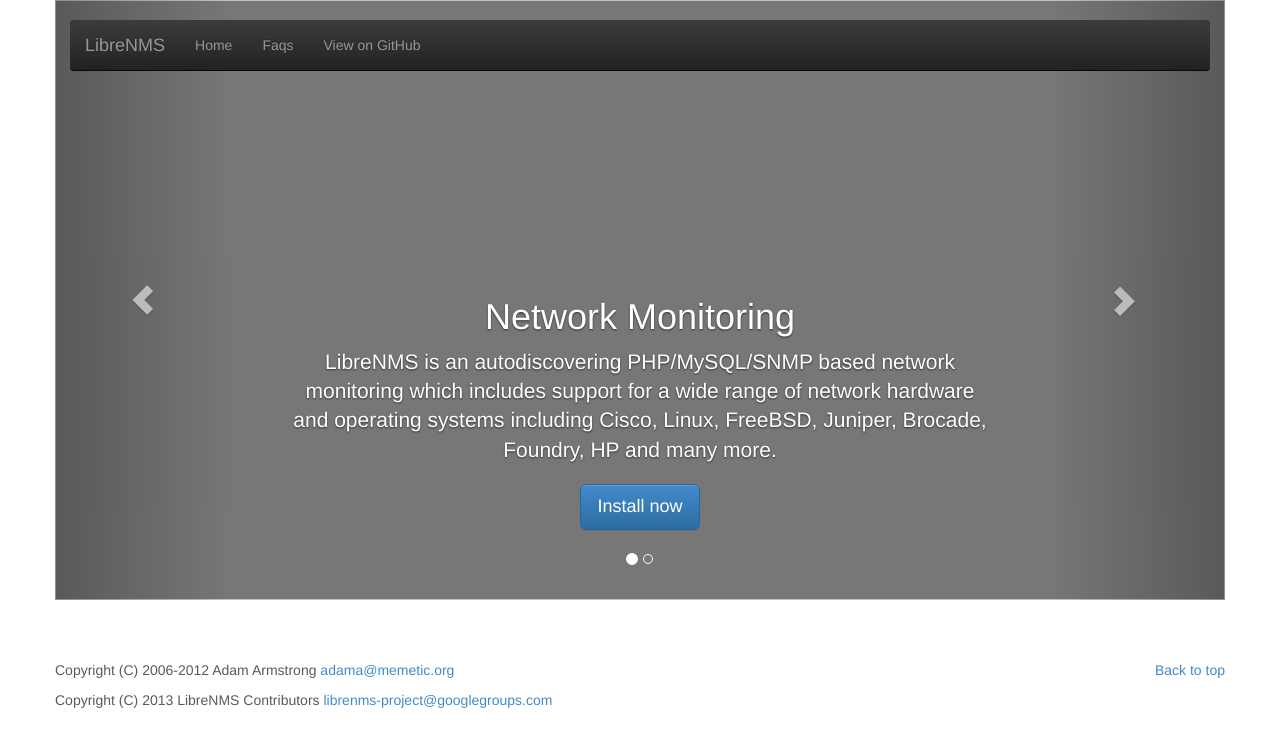
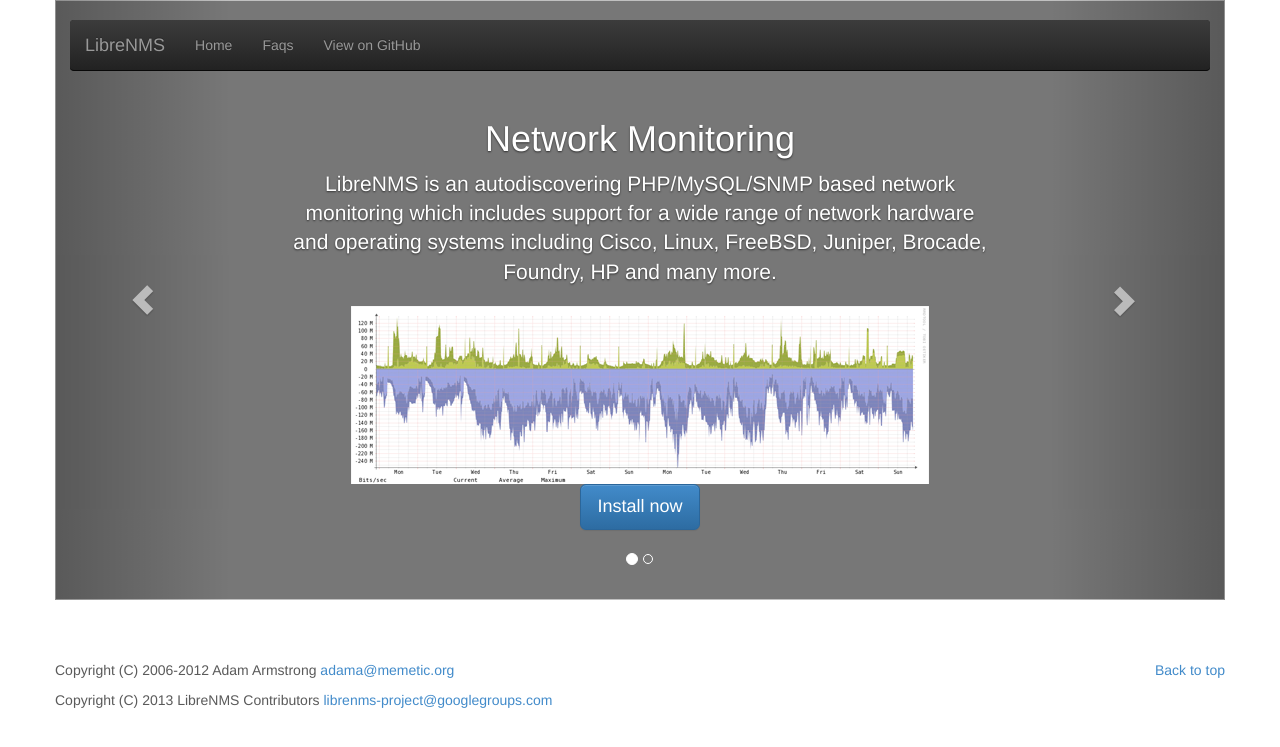
Before and after one commit to librenms/librenms.github.io, a Jekyll site: the page built from index.html, in a window 1280 px wide. Shown: the top 747 px of the page. Built offline with Jekyll 4.4.1, drawn with Linux system fonts in a browser that asks for light colours.

Commit message:
Updating carousel

```diff
--- a/index.html
+++ b/index.html
@@ -15,6 +15,7 @@
         <div class="carousel-caption">
           <h1>Network Monitoring</h1>
           <p>LibreNMS is an autodiscovering PHP/MySQL/SNMP based network monitoring which includes support for a wide range of network hardware and operating systems including Cisco, Linux, FreeBSD, Juniper, Brocade, Foundry, HP and many more.</p>
+          <img src="images/demo-graph.png" alt="Demo Graph">
           <p><a class="btn btn-lg btn-primary" href="https://github.com/librenms/librenms/" role="button">Install now</a></p>
         </div>
       </div>
@@ -24,7 +25,7 @@
       <div class="container">
         <div class="carousel-caption">
           <h1>Extensive device support</h1>
-          <p><img src="images/devices-list.png" border="0"></p>
+          <p><img src="images/devices-list.png" alt="Devices"></p>
         </div>
       </div>
     </div>
--- a/stylesheets/stylesheet.css
+++ b/stylesheets/stylesheet.css
@@ -463,3 +463,5 @@
   }
 
 }
+
+img { border: 0; }
```
Also changed, not shown: images/demo-graph.png (added).
